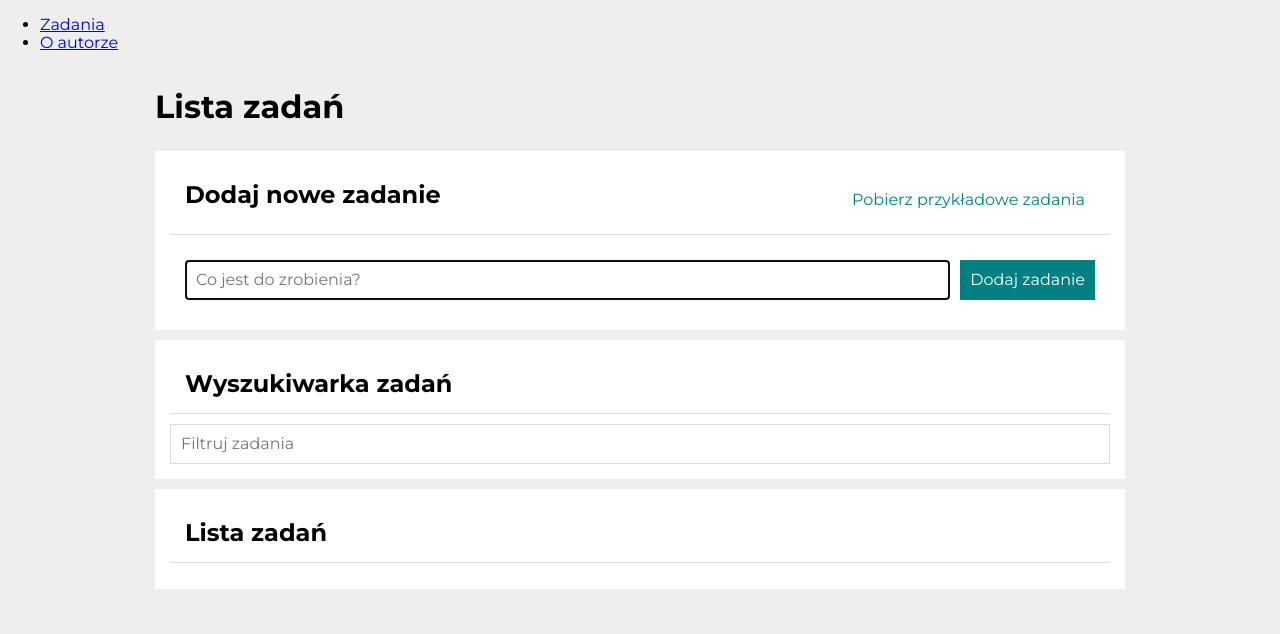
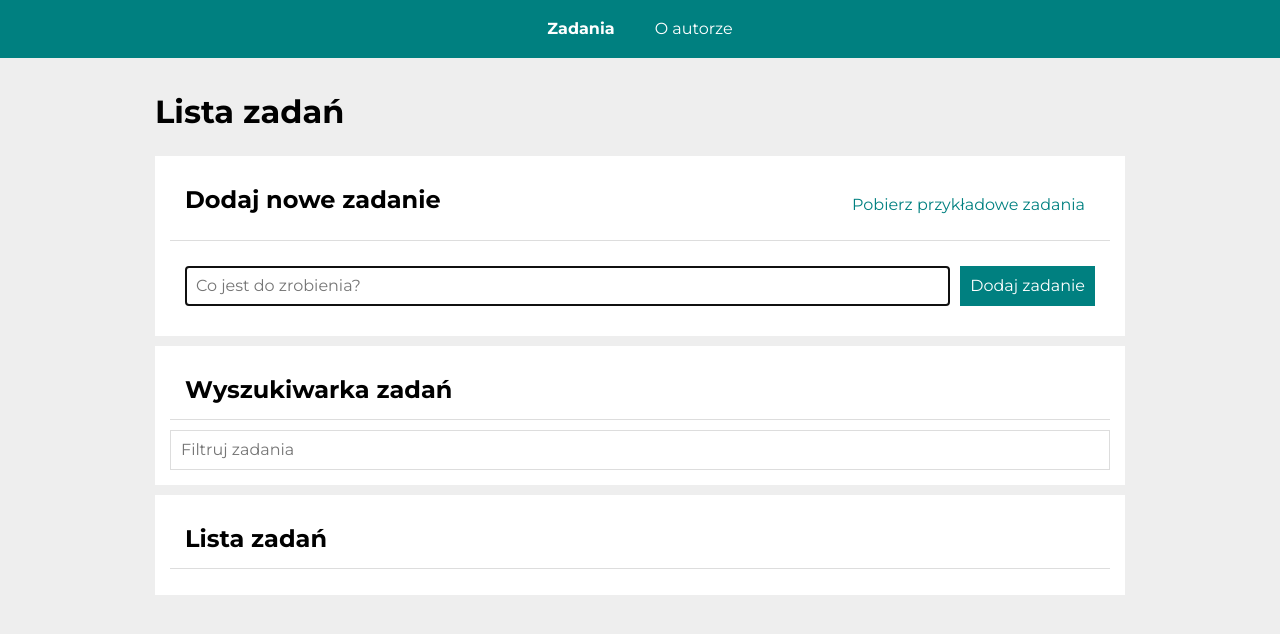
Before and after one commit to Piotr-Godlewski/tasklist-react, a React (Create React App) app: page /#/tasks in a window 1280 px wide. Shown: the top 634 px of the page. Built offline with nearby package versions, Linux system fonts and the light colour scheme.

Commit message:
added styled-components to NavLink

```diff
--- a/src/App.js
+++ b/src/App.js
@@ -1,20 +1,21 @@
-import { HashRouter, NavLink, Switch, Route, Redirect } from "react-router-dom";
+import { HashRouter, Switch, Route, Redirect } from "react-router-dom";
 import AuthorPage from "./features/author/AuthorPage";
 import TaskPage from "./features/tasks/TaskPage";
 import TasksPage from "./features/tasks/TasksPage";
+import { ListItem, NavList, StyledNavLink } from "./styled";
 
 const App = () => {
     return (
         <HashRouter>
             <nav>
-                <ul>
-                    <li>
-                        <NavLink to="/tasks">Zadania</NavLink>
-                    </li>
-                    <li>
-                        <NavLink to="/author">O autorze</NavLink>
-                    </li>
-                </ul>
+                <NavList>
+                    <ListItem>
+                        <StyledNavLink to="/tasks">Zadania</StyledNavLink>
+                    </ListItem>
+                    <ListItem>
+                        <StyledNavLink to="/author">O autorze</StyledNavLink>
+                    </ListItem>
+                </NavList>
                 <Switch>
                     <Route path="/tasks/:id">
                         <TaskPage />
--- /dev/null
+++ b/src/styled.js
@@ -0,0 +1,25 @@
+import styled from "styled-components";
+import {NavLink} from "react-router-dom"
+
+export const StyledNavLink = styled(NavLink)`
+color: ${({theme}) => theme.color.white};
+text-decoration: none;
+
+&.active {
+    font-weight: bold;
+};
+`
+
+export const NavList = styled.ul`
+margin-top: 0;
+padding: 0;
+background-color: ${({theme}) => theme.color.teal};
+list-style: none;
+display: flex;
+justify-content: center;
+;
+`
+
+export const ListItem = styled.li`
+padding: 20px;
+`
```
